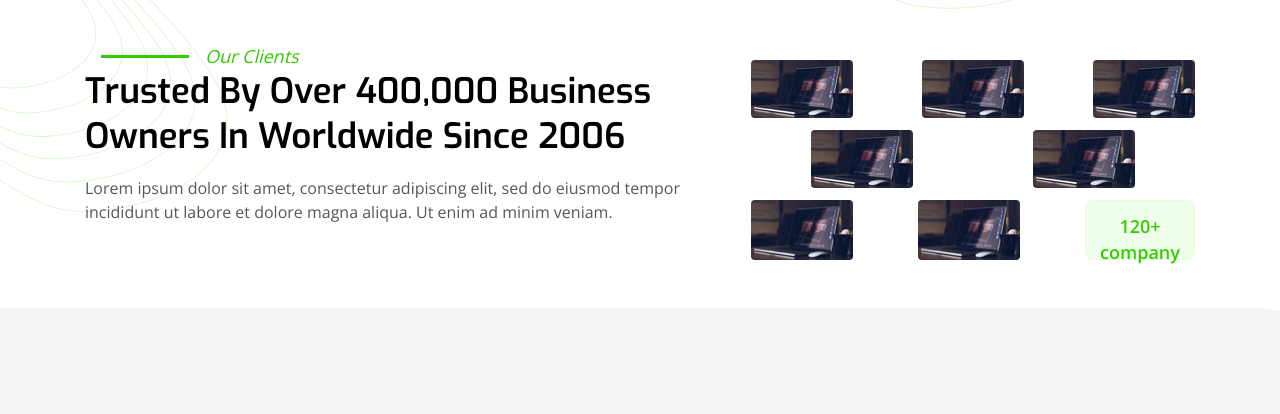
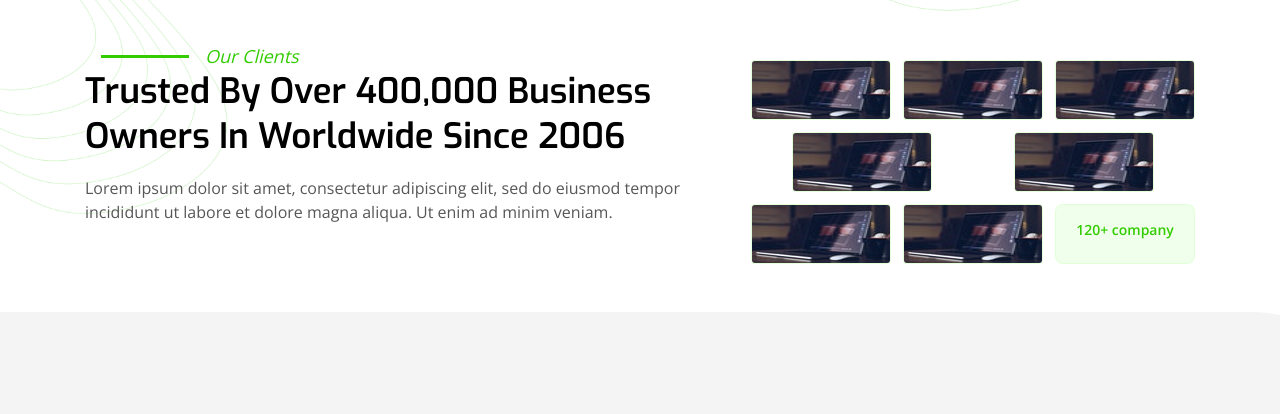
Before and after one commit to Obed67/Roked, a plain HTML site: page index.html in a window 1280 px wide. Shown: the part 760-1174 px from the top of the page. Drawn offline with nearby package versions, Linux system fonts and the light colour scheme; a script that the page names is missing.

Commit message:
trait gray de image women

```diff
--- a/css/custom-tailwind.css
+++ b/css/custom-tailwind.css
@@ -105,7 +105,7 @@ p {
   font-family: "Open Sans", sans-serif;
   font-style: normal;
   font-weight: 700;
-  font-size: 18px;
+  font-size: 14px;
   line-height: 26px;
   color: #33cc00;
 }
@@ -152,10 +152,10 @@ p {
   position: absolute;
   content: "";
   top: 5rem;
-  left: 3rem;
+  left: 2rem;
   right: 6rem;
-  bottom: -2.5rem;
-  border: 3px solid #d4d4d4;
+  bottom: -4rem;
+  border: 3px solid #888888;
   border-radius: 29px 29px 200px 29px;
   transform: matrix(-1, 0, 0, 1, 0, 0);
   z-index: 1;
@@ -209,9 +209,8 @@ p {
   color: white;
 }
 
-/* Company border */
 .company-border {
-  width: 110px;
+  width: 140px;
   height: 60px;
   border: 1px solid rgba(135, 255, 95, 0.12);
   background: rgba(135, 255, 95, 0.12);
--- a/index.html
+++ b/index.html
@@ -92,17 +92,17 @@
             <div class="lg:col-span-5 pt-4">
               <div class="space-y-3">
                 <div class="flex justify-between">
-                  <img src="images/laptop2.jpg" class="rounded" alt="laptop" />
-                  <img src="images/laptop2.jpg" class="rounded" alt="laptop" />
-                  <img src="images/laptop2.jpg" class="rounded" alt="laptop" />
+                  <img src="images/laptop2.jpg" class="rounded company-border" alt="laptop" />
+                  <img src="images/laptop2.jpg" class="rounded company-border" alt="laptop" />
+                  <img src="images/laptop2.jpg" class="rounded company-border" alt="laptop" />
                 </div>
                 <div class="flex justify-around my-3-custom">
-                  <img src="images/laptop2.jpg" class="rounded" alt="laptop" />
-                  <img src="images/laptop2.jpg" class="rounded" alt="laptop" />
+                  <img src="images/laptop2.jpg" class="rounded company-border" alt="laptop" />
+                  <img src="images/laptop2.jpg" class="rounded company-border" alt="laptop" />
                 </div>
                 <div class="flex justify-between">
-                  <img src="images/laptop2.jpg" class="rounded" alt="laptop" />
-                  <img src="images/laptop2.jpg" class="rounded" alt="laptop" />
+                  <img src="images/laptop2.jpg" class="rounded company-border" alt="laptop" />
+                  <img src="images/laptop2.jpg" class="rounded company-border" alt="laptop" />
                   <div class="company-border text-center">
                     <p class="company-s m-3">120+ company</p>
                   </div>
```
